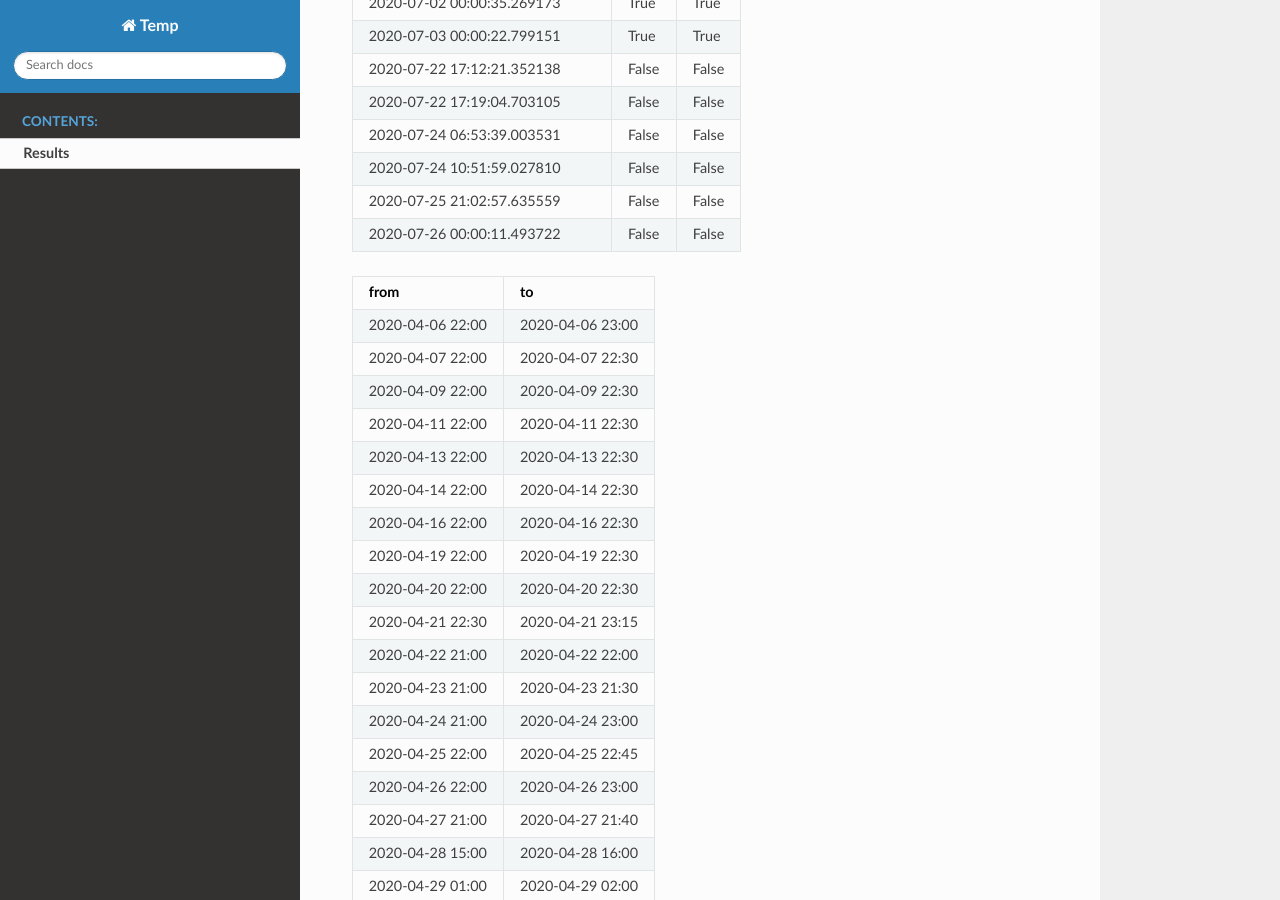
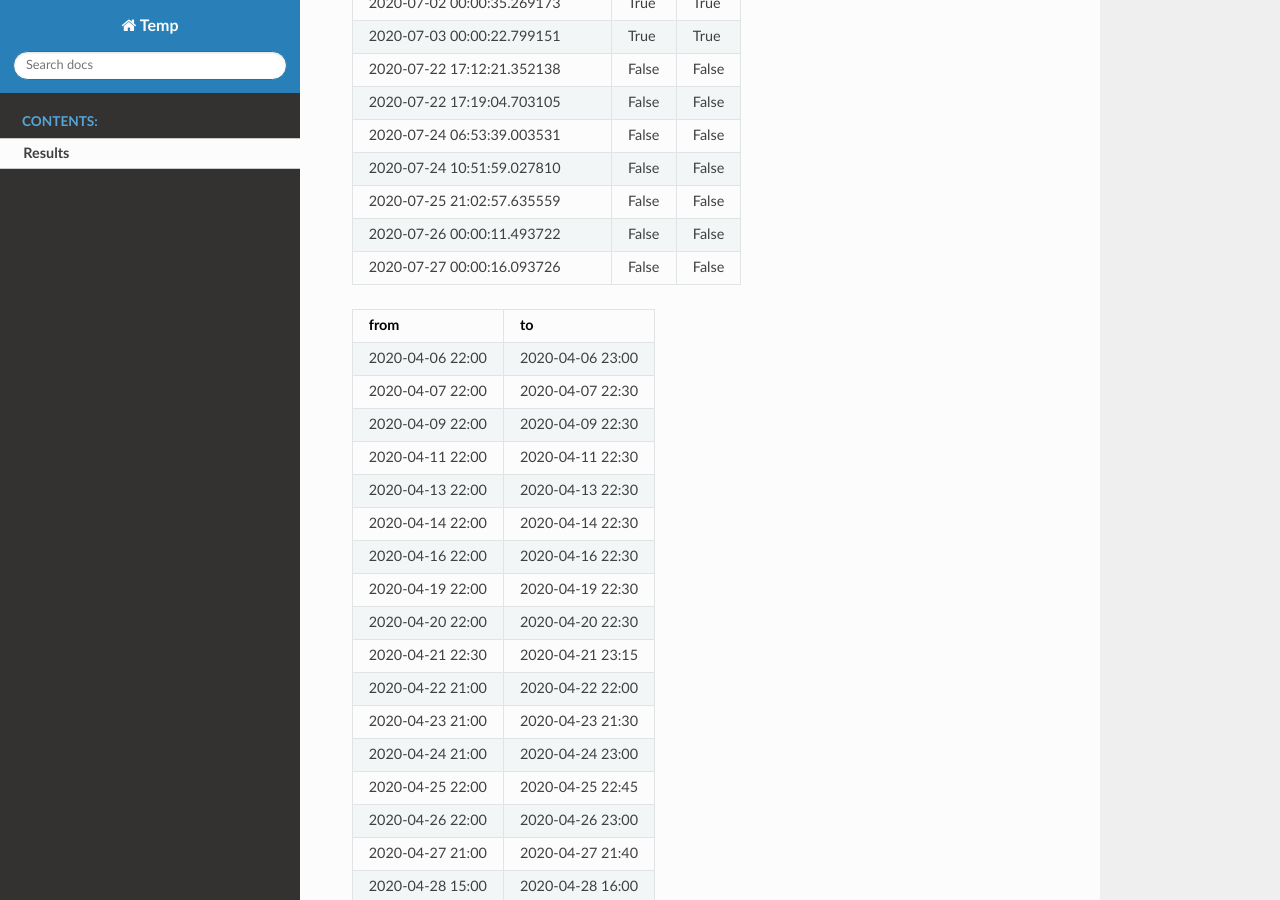
Before and after one commit to shlomow/queries-results, a Sphinx documentation site: the page built from source/results.rst, in a window 1280 px wide and 900 px high, scrolled down 3203 px. Built offline with Sphinx 7.4.7 and the Read the Docs theme 2.0.0, drawn with Linux system fonts in a browser that asks for light colours.

Commit message:
update results

```diff
--- a/source/results.rst
+++ b/source/results.rst
@@ -106,6 +106,7 @@ fifth experiment: 24.07.2020
    2020-07-24 10:51:59.027810, False, False
    2020-07-25 21:02:57.635559, False, False
    2020-07-26 00:00:11.493722, False, False
+   2020-07-27 00:00:16.093726, False, False
 
 .. csv-table::
    :header: "from", "to"
```
Also changed, not shown: results.json (+1 -1 lines).
